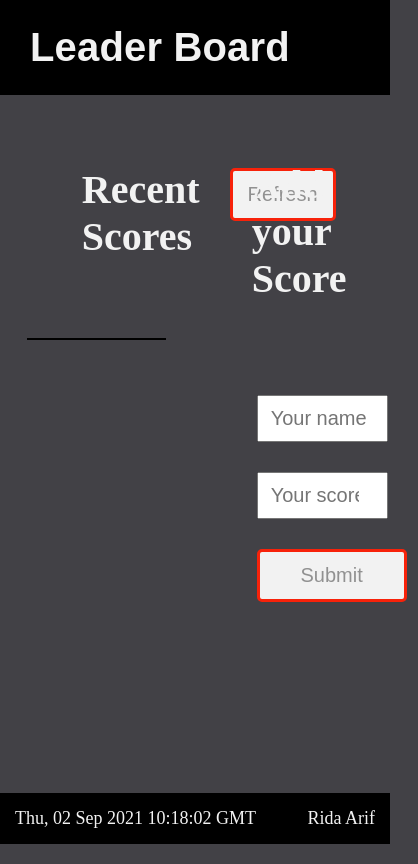
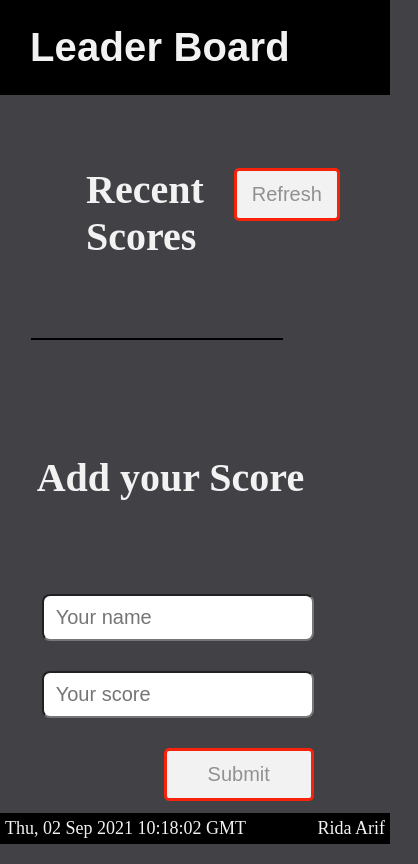
Before and after one commit to ridaarif98/leader_board, a website built with webpack: page src/index.html in a window 390 px wide. Shown: the whole page, 418 px wide, since content can reach past the window. Built offline with nearby package versions, Linux system fonts and the light colour scheme.

Commit message:
Add media query to make leaderboard responsive

```diff
--- a/src/style.css
+++ b/src/style.css
@@ -102,12 +102,14 @@ section {
   list-style: none;
   width: 80%;
   margin: 30px 3%;
+  color: black;
   border: 1px solid black;
+  background-color: #f2f2f2;
   padding: 0;
 }
 
 .score li:nth-child(even) {
-  background-color: #f2f2f2;
+  background-color: #a39c9c;
 }
 
 .addScore {
@@ -128,6 +130,7 @@ section {
   margin: 15px 10px;
   padding: 10px 12px;
   font-size: 20px;
+  border-radius: 8px;
 }
 
 .btnDiv {
@@ -149,3 +152,29 @@ footer span {
   padding: 15px;
   font-size: 18px;
 }
+
+@media (max-width: 640px) {
+  section {
+    width: 100%;
+    display: flex;
+    flex-direction: column;
+  }
+
+  .scoresDetail {
+    width: 80%;
+    padding: 10px;
+  }
+
+  .addScore {
+    width: 80%;
+    padding: 10px;
+    display: flex;
+    flex-direction: column;
+  }
+
+  footer span {
+    padding: 5px;
+    font-size: 18px;
+  }
+
+}
```
Also changed, not shown: dist/main.js.
